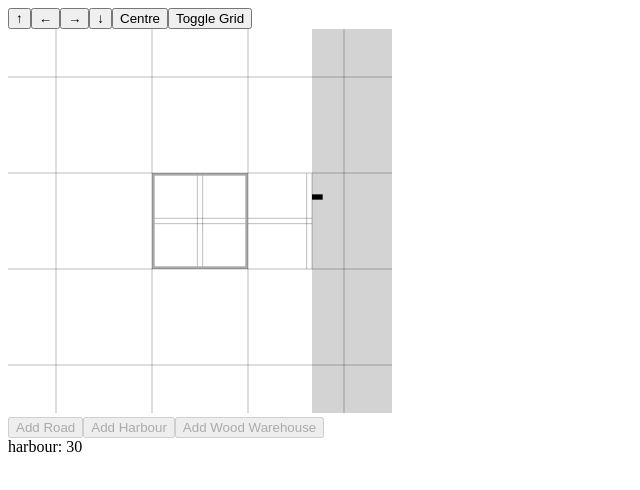
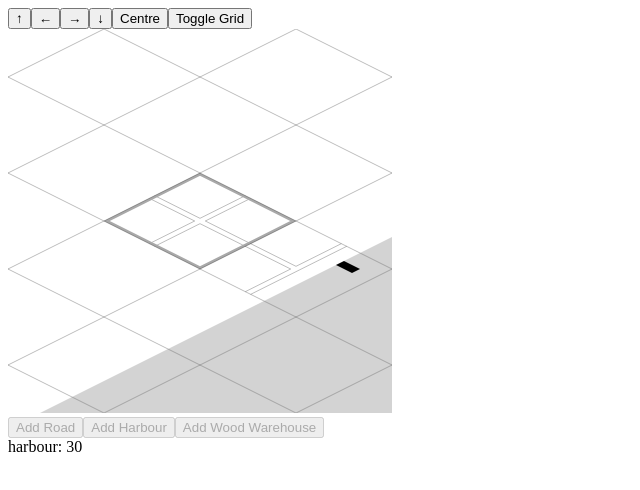
Before and after one commit to thomsedavi/oudenopolis, a React (Create React App) app: page / in a window 1280 px wide. Shown: the top 490 px of the page, without its empty margins (0-640 px from the left). Built offline with nearby package versions, Linux system fonts and the light colour scheme.

Commit message:
Make isometric

```diff
--- a/src/App.tsx
+++ b/src/App.tsx
@@ -155,9 +155,9 @@ export default function Game(): JSX.Element {
     const layers: JSX.Element[] = [];
 
     if (x > 1) {
-      layers.push(<rect key={`water(${x} ${y})`} x="0" y="0" width="360" height="360" fill="lightgray" />)
+      layers.push(<path key={`water(${x} ${y})`} d="M 360 0 L 720 180 L 360 360 L 0 180 Z" fill="lightgray" />);
     } else if (x === 1) {
-      layers.push(<rect key={`water(${x} ${y})`} x="240" y="0" width="120" height="360" fill="lightgray" />)
+      layers.push(<path key={`water(${x} ${y})`} d="M 600 120 L 720 180 L 360 360 L 240 300 Z" fill="lightgray" />);
     }
 
     const cell = grid[`${x} ${y}`];
@@ -165,32 +165,31 @@ export default function Game(): JSX.Element {
     if (cell !== undefined) {
       if (cell.elements.find(element => element.id === 'road')) {
         if (x === 1) {
-          layers.push(<line key={`road1(${x} ${y})`} x1="220" y1="0" x2="220" y2="360" stroke="black" />)
-          layers.push(<line key={`road2(${x} ${y})`} x1="240" y1="0" x2="240" y2="360" stroke="black" />)
-          layers.push(<line key={`road3(${x} ${y})`} x1="0" y1="170" x2="240" y2="170" stroke="black" />)
-          layers.push(<line key={`road4(${x} ${y})`} x1="0" y1="190" x2="240" y2="190" stroke="black" />)
+          layers.push(<path key={`road1(${x} ${y})`} d="M 190 85 L 360 170 L 530 85" stroke="black" fill="none" />);
+          layers.push(<path key={`road2(${x} ${y})`} d="M 550 95 L 190 275" stroke="black" fill="none" />);
+          layers.push(<path key={`road3(${x} ${y})`} d="M 170 265 L 340 180 L 170 95" stroke="black" fill="none" />);
         } else {
-          layers.push(<line key={`road1(${x} ${y})`} x1="170" y1="0" x2="170" y2="360" stroke="black" />)
-          layers.push(<line key={`road2(${x} ${y})`} x1="190" y1="0" x2="190" y2="360" stroke="black" />)
-          layers.push(<line key={`road3(${x} ${y})`} x1="0" y1="170" x2="360" y2="170" stroke="black" />)
-          layers.push(<line key={`road4(${x} ${y})`} x1="0" y1="190" x2="360" y2="190" stroke="black" />)
+          layers.push(<path key={`road1(${x} ${y})`} d="M 190 85 L 360 170 L 530 85" stroke="black" fill="none" />);
+          layers.push(<path key={`road2(${x} ${y})`} d="M 550 95 L 380 180 L 550 265" stroke="black" fill="none" />);
+          layers.push(<path key={`road3(${x} ${y})`} d="M 530 275 L 360 190 L 190 275" stroke="black" fill="none" />);
+          layers.push(<path key={`road4(${x} ${y})`} d="M 170 265 L 340 180 L 170 95" stroke="black" fill="none" />);
         }
       }
 
       if (cell.elements.find(element => element.id === 'harbour')) {
-        layers.push(<rect key={`harbour(${x} ${y})`} x="240" y="80" width="40" height="20" fill="black" />)
+        layers.push(<path key={`harbour(${x} ${y})`} d="M 540 150 L 600 180 L 570 195 L 510 165 Z" fill="black" />)
       }
 
       if (cell.elements.find(element => element.id === 'wood warehouse')) {
-        layers.push(<rect key={`woodwarehouse(${x} ${y})`} x="20" y="20" width="40" height="40" fill="darkgray" />)
+        layers.push(<path key={`woodwarehouse(${x} ${y})`} d="M 440 150 L 480 170 L 440 190 L 400 170 Z" fill="darkgray" />)
       }
     }
 
     return (
       <>
         {layers}
-        <rect x="0" y="0" width="360" height="360" fill="transparent" cursor="pointer" onClick={() => setSelected({x: x, y: y})} />
-        {x === selected.x && y === selected.y && <rect x="5" y="5" width="350" height="350" fill="none" stroke="darkgray" strokeWidth="10" />}
+        <path d="M 360 0 L 720 180 L 360 360 L 0 180 Z" fill="transparent" cursor="pointer" onClick={() => setSelected({x: x, y: y})} />
+        {x === selected.x && y === selected.y && <path d="M 360 5 L 710 180 L 360 355 L 10 180 Z" fill="none" stroke="darkgray" strokeWidth="10" />}
       </>
     )
   }
@@ -206,90 +205,88 @@ export default function Game(): JSX.Element {
       <div style={{width: '24em'}}>
 
         <svg viewBox="0 0 1440 1440" xmlns="http://www.w3.org/2000/svg">
-          <g transform="translate(-180 -180)">
+          <g transform="translate(1080 -180)">
+            {drawCell(focus.x - 1, focus.y - 3)}
+          </g>
+          <g transform="translate(360 -180)">
             {drawCell(focus.x - 2, focus.y - 2)}
           </g>
-          <g transform="translate(180 -180)">
+          <g transform="translate(720 0)">
             {drawCell(focus.x - 1, focus.y - 2)}
           </g>
-          <g transform="translate(540 -180)">
+          <g transform="translate(1080 180)">
             {drawCell(focus.x, focus.y - 2)}
           </g>
-          <g transform="translate(900 -180)">
-            {drawCell(focus.x + 1, focus.y - 2)}
+          <g transform="translate(-360 -180)">
+            {drawCell(focus.x - 3, focus.y - 1)}
           </g>
-          <g transform="translate(1260 -180)">
-            {drawCell(focus.x + 2, focus.y - 2)}
-          </g>
-          <g transform="translate(-180 180)">
+          <g transform="translate(0 0)">
             {drawCell(focus.x - 2, focus.y - 1)}
           </g>
-          <g transform="translate(180 180)">
+          <g transform="translate(360 180)">
             {drawCell(focus.x - 1, focus.y - 1)}
           </g>
-          <g transform="translate(540 180)">
+          <g transform="translate(720 360)">
             {drawCell(focus.x, focus.y - 1)}
           </g>
-          <g transform="translate(900 180)">
+          <g transform="translate(1080 540)">
             {drawCell(focus.x + 1, focus.y - 1)}
           </g>
-          <g transform="translate(1260 180)">
-            {drawCell(focus.x + 2, focus.y - 1)}
-          </g>
-          <g transform="translate(-180 540)">
+          <g transform="translate(-360 180)">
             {drawCell(focus.x - 2, focus.y)}
           </g>
-          <g transform="translate(180 540)">
+          <g transform="translate(0 360)">
             {drawCell(focus.x - 1, focus.y)}
           </g>
-          <g transform="translate(540 540)">
+          <g transform="translate(360 540)">
             {drawCell(focus.x, focus.y)}
           </g>
-          <g transform="translate(900 540)">
+          <g transform="translate(720 720)">
             {drawCell(focus.x + 1, focus.y)}
           </g>
-          <g transform="translate(1260 540)">
+          <g transform="translate(1080 900)">
             {drawCell(focus.x + 2, focus.y)}
           </g>
-          <g transform="translate(-180 900)">
-            {drawCell(focus.x - 2, focus.y + 1)}
-          </g>
-          <g transform="translate(180 900)">
+          <g transform="translate(-360 540)">
             {drawCell(focus.x - 1, focus.y + 1)}
           </g>
-          <g transform="translate(540 900)">
+          <g transform="translate(0 720)">
             {drawCell(focus.x, focus.y + 1)}
           </g>
-          <g transform="translate(900 900)">
+          <g transform="translate(360 900)">
             {drawCell(focus.x + 1, focus.y + 1)}
           </g>
-          <g transform="translate(1260 900)">
+          <g transform="translate(720 1080)">
             {drawCell(focus.x + 2, focus.y + 1)}
           </g>
-          <g transform="translate(-180 1260)">
-            {drawCell(focus.x - 2, focus.y + 2)}
+          <g transform="translate(1080 1260)">
+            {drawCell(focus.x + 3, focus.y + 1)}
           </g>
-          <g transform="translate(180 1260)">
-            {drawCell(focus.x - 1, focus.y + 2)}
-          </g>
-          <g transform="translate(540 1260)">
+          <g transform="translate(-360 900)">
             {drawCell(focus.x, focus.y + 2)}
           </g>
-          <g transform="translate(900 1260)">
+          <g transform="translate(0 1080)">
             {drawCell(focus.x + 1, focus.y + 2)}
           </g>
-          <g transform="translate(1260 1260)">
+          <g transform="translate(360 1260)">
             {drawCell(focus.x + 2, focus.y + 2)}
           </g>
+          <g transform="translate(-360 1260)">
+            {drawCell(focus.x + 1, focus.y + 3)}
+          </g>
           {showGrid && <>
-            <line x1="180" y1="0" x2="180" y2="1440" stroke="black" />
-            <line x1="540" y1="0" x2="540" y2="1440" stroke="black" />
-            <line x1="900" y1="0" x2="900" y2="1440" stroke="black" />
-            <line x1="1260" y1="0" x2="1260" y2="1440" stroke="black" />
-            <line x1="0" y1="180" x2="1440" y2="180" stroke="black" />
-            <line x1="0" y1="540" x2="1440" y2="540" stroke="black" />
-            <line x1="0" y1="900" x2="1440" y2="900" stroke="black" />
-            <line x1="0" y1="1260" x2="1440" y2="1260" stroke="black" />
+            <line x1="1080" y1="0" x2="1440" y2="180" stroke="black" />
+            <line x1="360" y1="0" x2="1440" y2="540" stroke="black" />
+            <line x1="0" y1="180" x2="1440" y2="900" stroke="black" />
+            <line x1="0" y1="540" x2="1440" y2="1260" stroke="black" />
+            <line x1="0" y1="900" x2="1080" y2="1440" stroke="black" />
+            <line x1="0" y1="1260" x2="360" y2="1440" stroke="black" />
+            <line x1="360" y1="0" x2="0" y2="180" stroke="black" />
+            <line x1="1080" y1="0" x2="0" y2="540" stroke="black" />
+            <line x1="1440" y1="180" x2="0" y2="900" stroke="black" />
+            <line x1="1440" y1="540" x2="0" y2="1260" stroke="black" />
+            <line x1="1440" y1="900" x2="360" y2="1440" stroke="black" />
+            <line x1="1440" y1="1260" x2="1080" y2="1440" stroke="black" />
           </>}
         </svg>
       </div>
```
